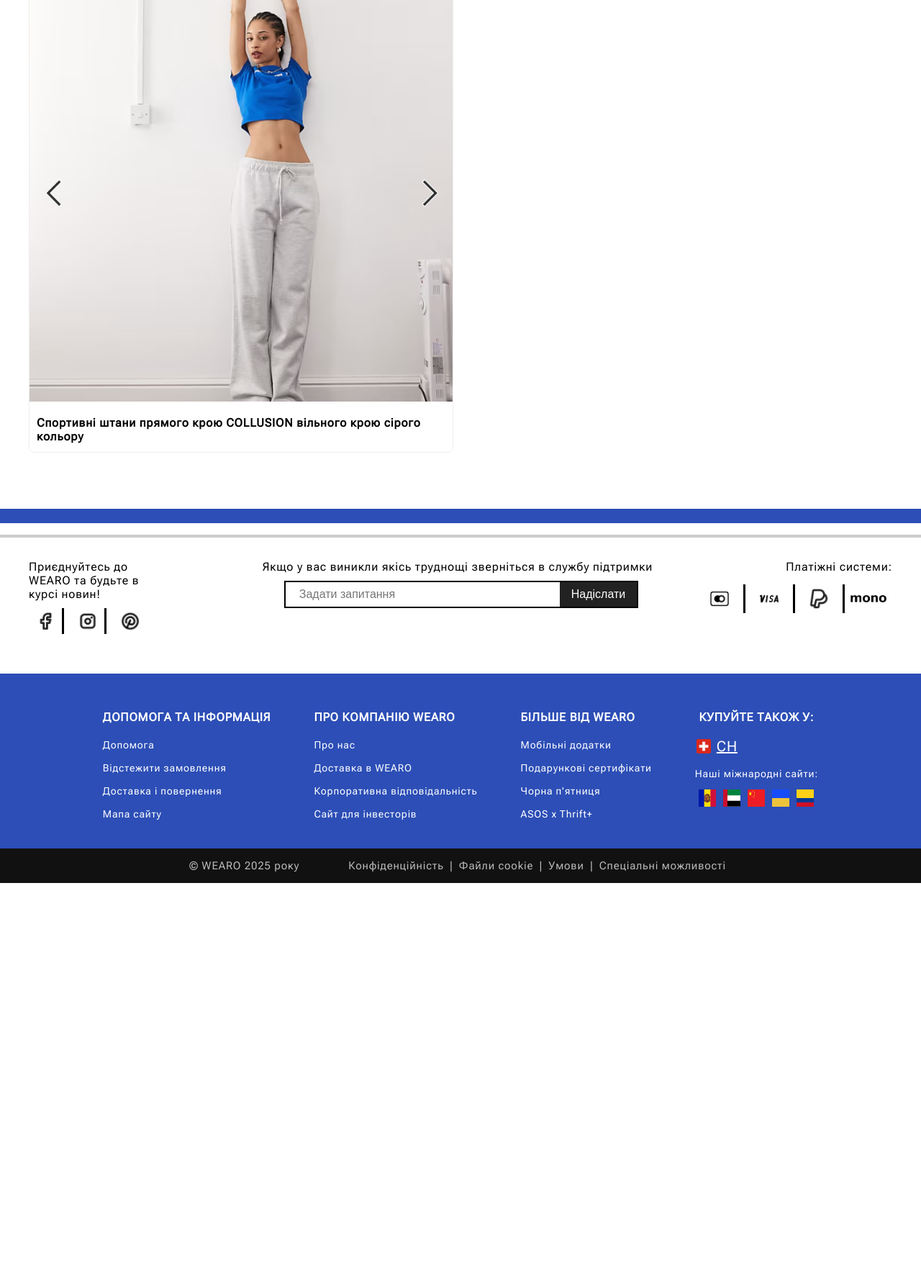
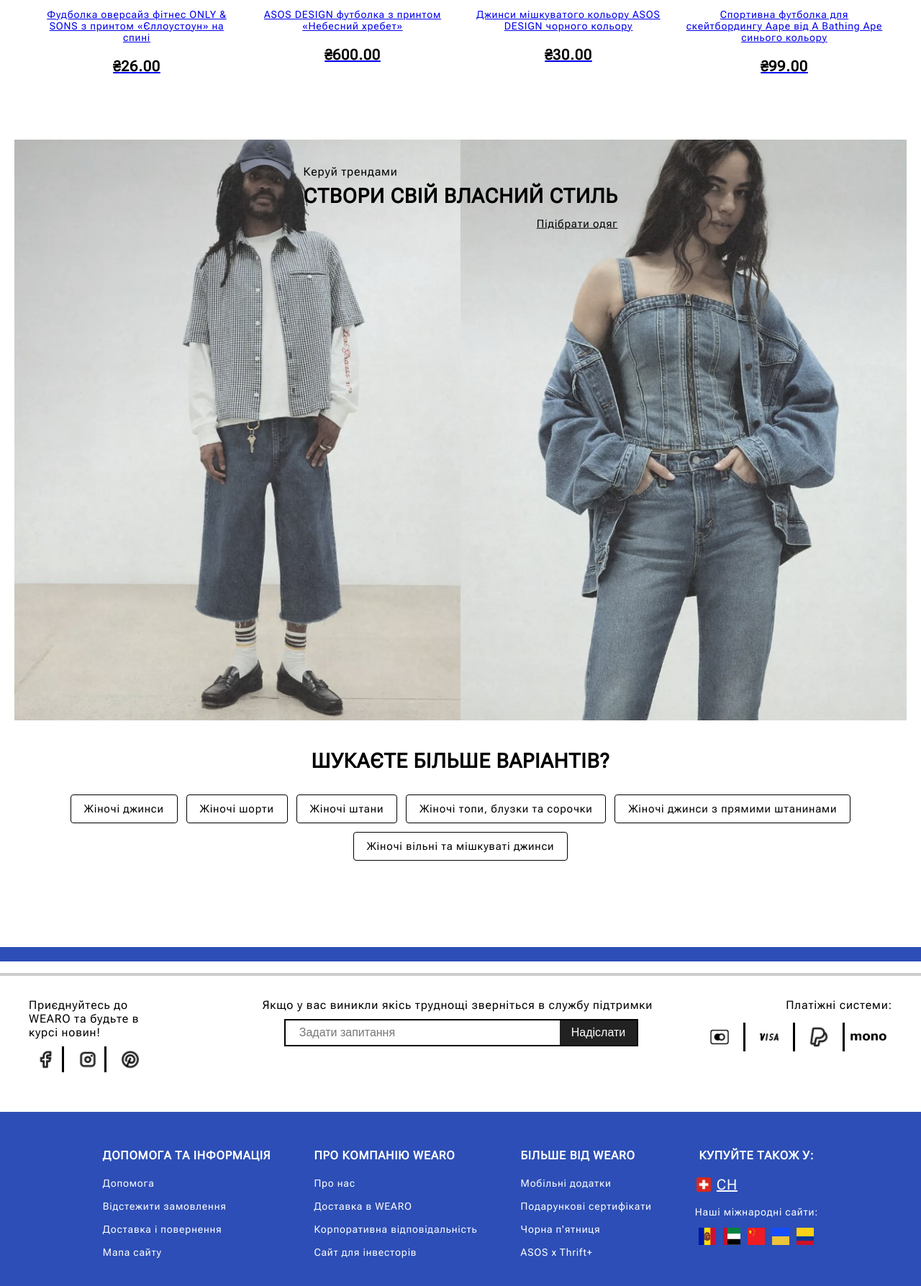
Before and after one commit to Asoss/WEARO, a Django app: page / in a window 1280 px wide. Shown: the part 1626-3413 px from the top of the page at 72% size. Before the commit the page ends 2853 px from the top, so only its background shows below. Run offline with Django 5.2, Linux system fonts and the light colour scheme; data comes from the database, SQL or seed files in the repository.

Commit message:
create style for home page

```diff
--- a/myproject/main/templates/main/home.html
+++ b/myproject/main/templates/main/home.html
@@ -4,148 +4,285 @@
 
 {% block content %}
 
-
-
-{% comment %} <div class="gender-bar">
-    <a href="{% url 'women' %}" class="gender-btn women">Жіноче</a>
-    <a href="{% url 'men' %}" class="gender-btn men">Чоловіче</a>
+<!-- Hero секція -->
+<div class="hero">
+  <img src="{% static 'home_page/main.jpg' %}" alt="Hero Image" class="hero-img">
 </div>
 
+<!-- Три фото з ховером -->
+<div class="hover-gallery">
+  <div class="hover-item">
+    <img src="{% static 'home_page/pants0.png' %}" alt="Photo 1" class="default">
+    <img src="{% static 'home_page/pants.jpg' %}" alt="Photo 1 Hover" class="hover">
+  </div>
+  <div class="hover-item">
+    <img src="{% static 'home_page/styles0.jpg' %}" alt="Photo 2" class="default">
+    <img src="{% static 'home_page/styles.jpg' %}" alt="Photo 2 Hover" class="hover">
+  </div>
+  <div class="hover-item">
+    <img src="{% static 'home_page/closes0.jpg' %}" alt="Photo 3" class="default">
+    <img src="{% static 'home_page/closes.jpg' %}" alt="Photo 3 Hover" class="hover">
+  </div>
+</div>
 
-<div class="category-bar">
-    {% for category in categories %}
-        <a href="?category={{ category.id }}"
-           class="cat-link {% if selected_category == category.id|stringformat:'s' %}active{% endif %}">
-            {{ category.name }}
+<!-- Унікальні колекції -->
+<h2 class="section-title">УНІКАЛЬНІ КОЛЕКЦІЇ</h2>
+<div class="carousel">
+  <button class="carousel-btn left" onclick="moveCarousel(-1)">&#10094;</button>
+  <div class="carousel-track" id="carouselTrack">
+    {% for product in products|slice:":10" %}
+    <div class="carousel-item">
+      <a href="{% url 'product_detail' product.pk %}">
+        <img src="{{ product.images.first.image.url }}" alt="{{ product.name }}">
+        <p class="product-name">{{ product.name }}</p>
+        <p class="price">₴{{ product.price }}</p>
       </a>
-    {% endfor %}
-</div> {% endcomment %}
-
- <div class="gallery-grid">
-  {% for product in products %}
-  <a href="{% url 'product_detail' product.pk %}" class="product-card">
-    <img src="{{ product.images.first.image.url }}" alt="{{ product.name }}" class="product-image">
-    <div class="product-info">
-      <p class="brand-name">{{ product.brand }}</p>
-      <p class="product-name">{{ product.name }}</p>
     </div>
-  </a>
     {% endfor %}
   </div>
+  <button class="carousel-btn right" onclick="moveCarousel(1)">&#10095;</button>
+</div>
+
+<!-- Друга велика картинка -->
+<div class="hero hero-text">
+  <img src="{% static 'home_page/ownstyle.jpg' %}" alt="Second Hero" class="hero-img">
+  <div class="hero-overlay">
+    <p class="small-text">Керуй трендами</p>
+    <h3 class="big-text">СТВОРИ СВІЙ ВЛАСНИЙ СТИЛЬ</h3>
+    <a href="{% url 'product_search' %}?q=одяг&gender=0" class="link-text">Підібрати одяг</a>
+  </div>
+</div>
+
+{% if recently_viewed %}
+<h2 class="section-title">НЕЩОДАВНО ПЕРЕГЛЯНУТІ</h2>
+<div class="carousel">
+  <button class="carousel-btn left" onclick="moveCarousel(-1, 'recentTrack')">&#10094;</button>
+  <div class="carousel-track" id="recentTrack">
+    {% for product in recently_viewed %}
+    <div class="carousel-item">
+      <a href="{% url 'product_detail' product.pk %}">
+        {% if product.images.first %}
+          <img src="{{ product.images.first.image.url }}" alt="{{ product.name }}">
+        {% else %}
+          <img src="{% static 'img/no-photo.png' %}" alt="Немає фото">
+        {% endif %}
+        <p class="product-name">{{ product.name }}</p>
+        <p class="price">₴{{ product.price }}</p>
+      </a>
+    </div>
+    {% endfor %}
+  </div>
+  <button class="carousel-btn right" onclick="moveCarousel(1, 'recentTrack')">&#10095;</button>
+</div>
+{% endif %}
+
+<h2 class="section-title">ШУКАЄТЕ БІЛЬШЕ ВАРІАНТІВ?</h2>
+<div class="options-buttons">
+  <a href="{% url 'product_search' %}?q=Джинси&gender=0" class="option-btn">Жіночі джинси</a>
+  <a href="{% url 'product_search' %}?q=Шорти&gender=0" class="option-btn">Жіночі шорти</a>
+  <a href="{% url 'product_search' %}?q=Штани&gender=0" class="option-btn">Жіночі штани</a>
+  <a href="{% url 'product_search' %}?q=Топи блузки сорочки&gender=0" class="option-btn">Жіночі топи, блузки та сорочки</a>
+  <a href="{% url 'product_search' %}?q=Джинси з прямими штанинами&gender=0" class="option-btn">Жіночі джинси з прямими штанинами</a>
+  <a href="{% url 'product_search' %}?q=Вільні та мішкуваті джинси&gender=0" class="option-btn">Жіночі вільні та мішкуваті джинси</a>
+</div>
+
 <style>
-body, main {
-  margin: 0;
-  padding: 0;
+/* Hero */
+.hero {
+  width: 100%;
+  margin-bottom: 30px;
+}
+.hero-img {
+  width: 100%;
+  height: auto;
+  display: block;
 }
 
-.gallery-grid {
-  display: grid;
-  grid-template-columns: repeat(auto-fill, minmax(450px, 1fr));
+/* Hover gallery */
+.hover-gallery {
+  display: flex;
   gap: 20px;
-  margin: 0;
-  padding: 20px;
+  justify-content: center;
+  margin: 40px 0;
+}
+.hover-item {
+  position: relative;
+  width: 100%%;
+  height: 100%%;
+  overflow: hidden;
+}
+.hover-item img {
+  width: 100%;
+  height: 100%;
+  object-fit: cover;
+  display: block;
+  transition: opacity 0.3s ease-in-out;
+}
+.hover-item img.hover {
+  position: absolute;
+  top: 0;
+  left: 0;
+  opacity: 0;
+}
+.hover-item:hover img.hover {
+  opacity: 1;
+}
+.hover-item:hover img.default {
+  opacity: 0;
 }
 
-.product-card {
-  display: block;
-  text-decoration: none;
-  color: inherit;
-  border: 1px solid #eee;
-  border-radius: 8px;
-  overflow: hidden;
-  transition: transform 0.2s, box-shadow 0.2s;
-  height: 100%;
+/* Section title */
+.section-title {
+  text-align: center;
+  margin: 40px 0 20px;
+  font-size: 28px;
+  font-weight: bold;
 }
 
-.product-card:hover {
-  transform: translateY(-5px);
-  box-shadow: 0 4px 12px rgba(0,0,0,0.1);
+/* Carousel */
+.carousel {
+  position: relative;
+  max-width: 1200px;
+  margin: 0 auto 60px;
+  overflow: hidden;
+}
+.carousel-track {
+  display: flex;
+  transition: transform 0.5s ease;
+}
+.carousel-item {
+  min-width: 25%;
+  box-sizing: border-box;
+  padding: 10px;
+  text-align: center;
+}
+.carousel-item img {
+  width: 100%;
+  height: 300px;
+  object-fit: cover;
+  border-radius: 6px;
+}
+.carousel-item .product-name {
+  font-size: 14px;
+  margin: 8px 0 4px;
+}
+.carousel-item .price {
+  font-weight: bold;
+  color: #000;
 }
 
-.product-image {
-  width: 100%;
-  height: 600px;
-  object-fit: cover;
+/* Buttons */
+.carousel-btn {
+  position: absolute;
+  top: 50%;
+  transform: translateY(-50%);
+  background: rgba(255,255,255,0.8);
+  border: none;
+  font-size: 28px;
+  cursor: pointer;
+  padding: 10px;
+  border-radius: 50%;
+  transition: background 0.3s;
+  z-index: 10;
 }
 
-.product-info {
-  padding: 10px;
-  background: #fff;
+.carousel-btn:hover {
+  background: rgba(0,0,0,0.6);
+  color: #fff;
+}
+.carousel-btn.left {
+  left: 10px;
+}
+.carousel-btn.right {
+  right: 10px;
 }
 
-.brand-name {
-  font-size: 14px;
-  color: #555;
-  margin: 0;
+.options-buttons {
+  display: flex;
+  flex-wrap: wrap;
+  gap: 12px;
+  justify-content: center;
+  margin: 30px 0 60px;
 }
 
-.product-name {
-  font-size: 16px;
-  font-weight: bold;
-  margin: 5px 0 0;
-}
-
-.gender-bar {
-    text-align: center;
-    margin-top: 30px;
-    margin-bottom: 15px;
-}
-
-.gender-btn {
-    padding: 14px 28px;
-    border-radius: 30px;
+.option-btn {
+  padding: 10px 18px;
+  border: 1.5px solid #000;
+  border-radius: 4px;
+  background: #fff;
+  color: #000;
   text-decoration: none;
-    color: #fff;
-    font-size: 18px;
-    font-weight: 600;
-    margin: 0 12px;
-    display: inline-block;
-    box-shadow: 0 4px 12px rgba(0,0,0,0.15);
+  font-size: 15px;
   transition: all 0.3s ease;
 }
 
-.gender-btn:hover {
-    transform: translateY(-3px);
-    box-shadow: 0 6px 16px rgba(0,0,0,0.25);
+.option-btn:hover {
+  background: #000;
+  color: #fff;
 }
 
-.gender-btn.women {
-    background: linear-gradient(135deg, #ff99cc, #ff66b2);
+
+.hero-text {
+  position: relative;
 }
 
-.gender-btn.men {
-    background: linear-gradient(135deg, #66b3ff, #3399ff);
+.hero-overlay {
+  position: absolute;
+  top:10%;
+  left: 50%;
+  transform: translate(-50%, -50%);
+  color: #000;
+  text-align: center;
 }
 
-.category-bar {
-    display: flex;
-    gap: 12px;
-    justify-content: center;
-    margin: 15px 0 25px 0;
-    flex-wrap: wrap;
+.hero-overlay .small-text {
+  font-size: 16px;
+  font-weight: 500;
+  margin: 0 0 8px 0;
+  text-align: left;
 }
 
-.cat-link {
-    font-size: 14px;
-    text-decoration: none;
-    color: #333;
-    background: #f8f8f8;
-    border: 1px solid #ddd;
-    border-radius: 20px;
-    padding: 6px 14px;
-    transition: all 0.3s;
+.hero-overlay .big-text {
+  font-size: 28px;
+  font-weight: bold;
+  margin: 0 0 12px 0;
+  line-height: 1.2;
 }
 
-.cat-link:hover {
-    background: #ffe6f0;
-    color: #d63384;
-    border-color: #d63384;
-}
-
-.cat-link.active {
-    background: #d63384;
-    color: #fff;
-    border-color: #d63384;
+.hero-overlay .link-text {
+  font-size: 15px;
+  font-weight: 500;
+  text-decoration: underline;
+  color: #000;
+  display: block;
+  text-align: right;
 }
 </style>
+
+
+<script>
+let positions = {};
+
+function moveCarousel(direction, trackId) {
+  const track = document.getElementById(trackId);
+  const items = track.querySelectorAll('.carousel-item');
+  const visibleItems = 4;
+  const totalItems = items.length;
+
+  if (totalItems <= visibleItems) return; // нема що крутити
+
+  const itemWidth = items[0].offsetWidth;
+  const maxPosition = -(itemWidth * (totalItems - visibleItems));
+
+  if (!(trackId in positions)) positions[trackId] = 0;
+  positions[trackId] += direction * itemWidth;
+
+  // робимо циклічну карусель
+  if (positions[trackId] < maxPosition) positions[trackId] = 0;
+  if (positions[trackId] > 0) positions[trackId] = maxPosition;
+
+  track.style.transform = `translateX(${positions[trackId]}px)`;
+}
+</script>
+
 {% endblock %}
--- a/myproject/main/views.py
+++ b/myproject/main/views.py
@@ -18,22 +18,26 @@
 
 
 def home(request):
-    products = Product.objects.filter( stock__gt=0)
+    products = Product.objects.filter(stock__gt=0)
     categories = Category.objects.all()
 
     category_filter = request.GET.get('category')
     if category_filter:
         products = products.filter(category__id=category_filter)
-
-    if not category_filter:
+    else:
         products = list(products)
         random.shuffle(products)
         products = products[:5]
 
+
+    viewed = request.session.get('viewed_products', [])
+    recently_viewed = Product.objects.filter(pk__in=viewed)
+
     return render(request, 'main/home.html', {
         'products': products,
         'categories': categories,
-        'selected_category': category_filter
+        'selected_category': category_filter,
+        'recently_viewed': recently_viewed
     })
 
 
@@ -66,14 +70,14 @@
 def product_detail(request, pk):
     product = get_object_or_404(Product, pk=pk)
 
+    viewed = request.session.get('viewed_products', [])
 
-    viewed = request.session.get('viewed_products', [])
-    if pk not in viewed:
-        viewed.insert(0, pk)
+    if pk in viewed:
+        viewed.remove(pk)
+    viewed.insert(0, pk)
 
     viewed = viewed[:5]
     request.session['viewed_products'] = viewed
-
 
     recently_viewed = Product.objects.filter(pk__in=viewed).exclude(pk=pk)
 
@@ -81,7 +85,6 @@
         'product': product,
         'recently_viewed': recently_viewed
     })
-
 
 
 def my_account(request):
```
Also changed, not shown: myproject/main/static/home_page/closes.jpg (renamed from myproject/main/static/category/men/closes.jpg), myproject/main/static/home_page/closes0.jpg (added), myproject/main/static/home_page/main.jpg (renamed from myproject/main/static/category/men/main.jpg), myproject/main/static/home_page/ownstyle.jpg (added), myproject/main/static/home_page/pants.jpg (renamed from myproject/main/static/category/men/pants.jpg), myproject/main/static/home_page/pants0.png (added), myproject/main/static/home_page/styles.jpg (renamed from myproject/main/static/category/men/styles.jpg), myproject/main/static/home_page/styles0.jpg (added). Lines whose indentation alone changed are shown as unchanged.
